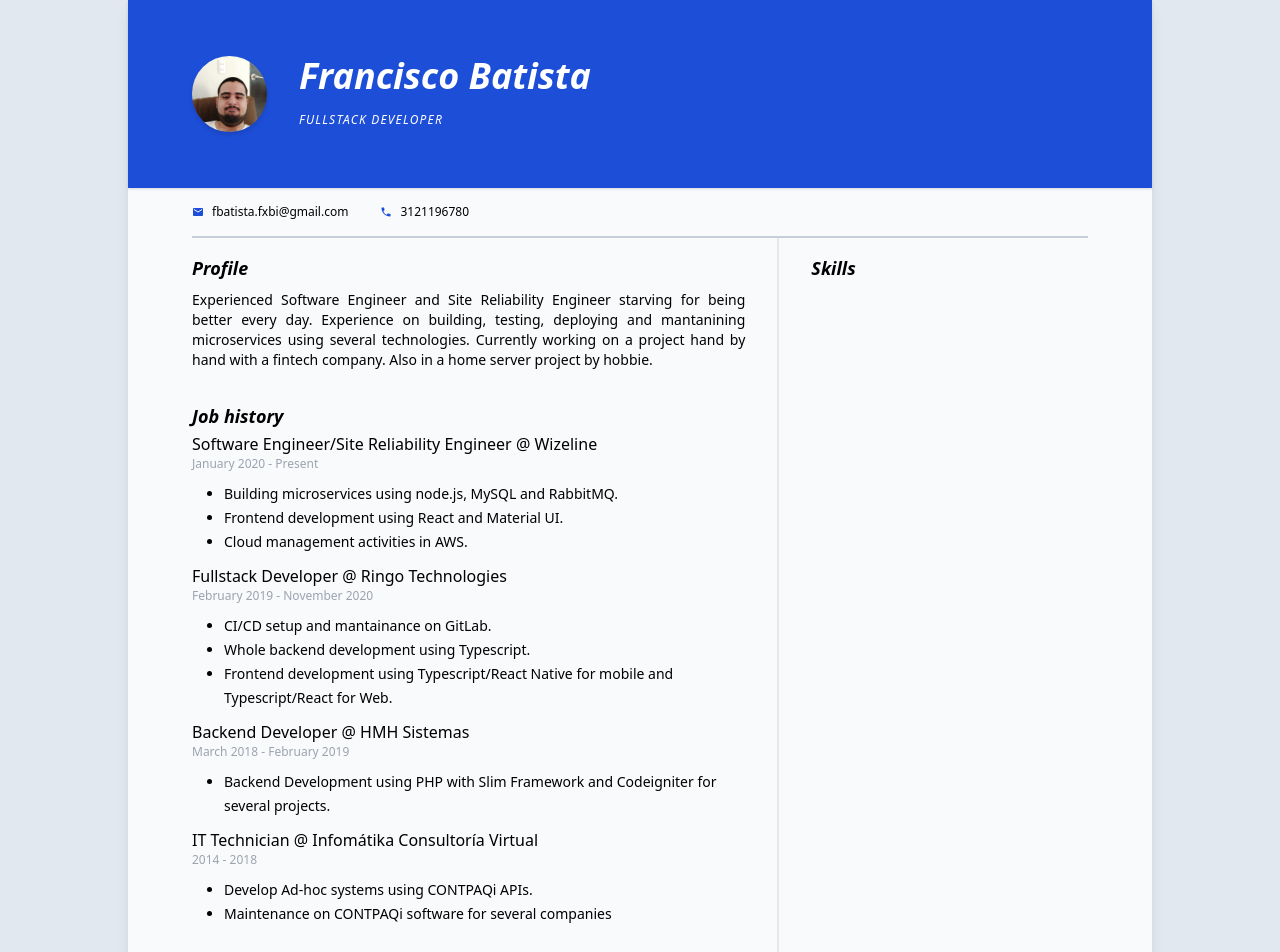
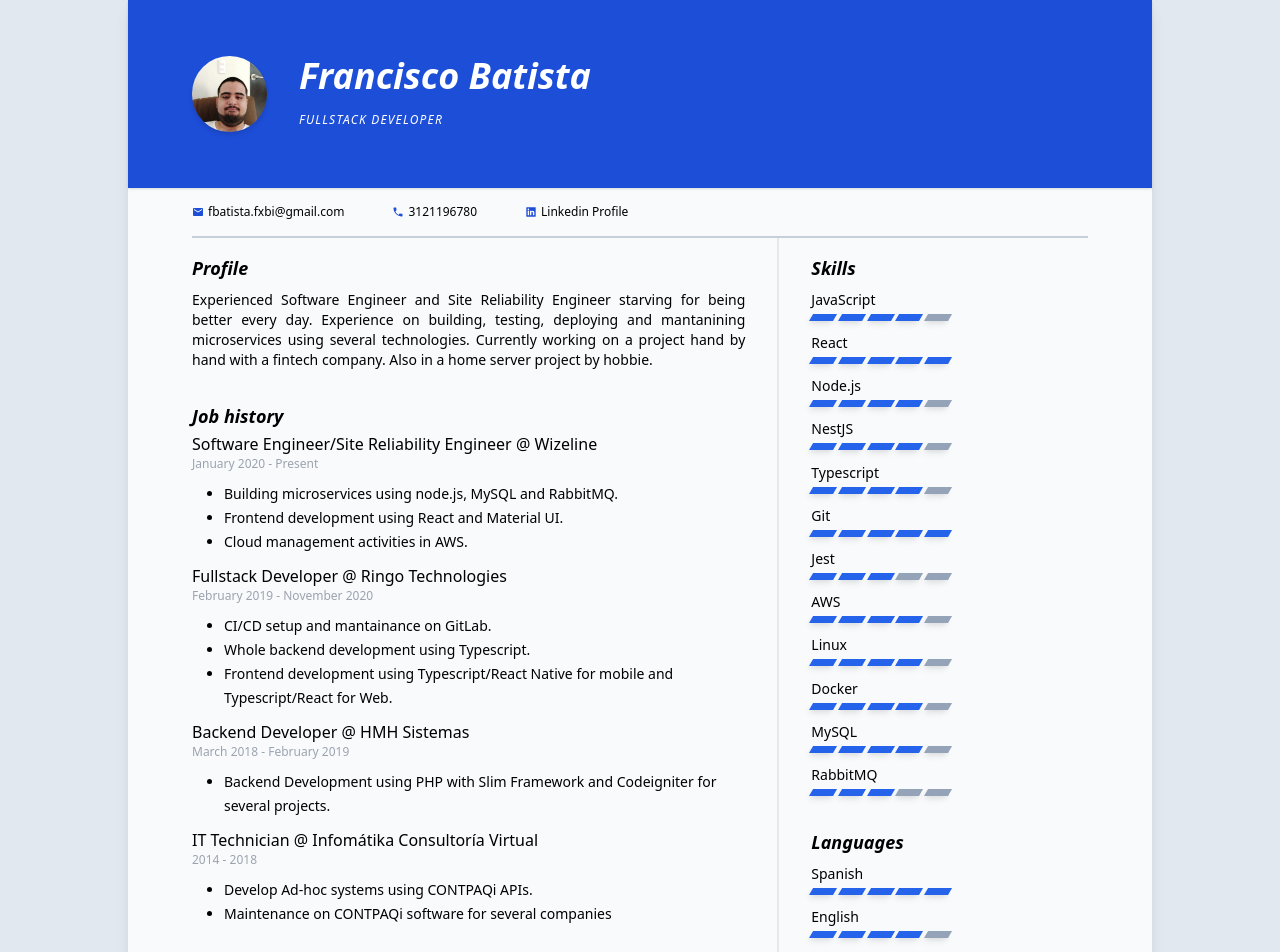
Before and after one commit to pacobatistadev/react.resume, a React (Vite) app: page / in a window 1280 px wide. Shown: the top 952 px of the page. Built offline with nearby package versions, Linux system fonts and the light colour scheme.

Commit message:
feat: base completed

```diff
--- a/src/App.tsx
+++ b/src/App.tsx
@@ -4,10 +4,15 @@ import Section from "./components/Section";
 import HistoryEntry from "./components/HistoryEntry";
 import ReferenceEntry from "./components/ReferenceEntry";
 import { MdEmail, MdPhone } from "react-icons/md";
-
-import referenceData from "./referenceData";
-
-import profile from "./assets/profile.jpeg";
+import { AiFillLinkedin } from "react-icons/ai";
+import referenceData from "./data/referenceData";
+import Skill from "./components/Skill";
+import skillsData from "./data/skillsData";
+import languagesData from "./data/languagesData";
+import Header from "./components/Header";
+import Contact from "./components/Contact";
+import personalData from "./data/personalData";
+import profile from "./assets/profile.jpg";
 
 function App() {
   const { t, i18n } = useTranslation();
@@ -29,10 +34,10 @@ function App() {
           />
           <div className="flex flex-col content-start items-start">
             <h1 className="font-sans text-4xl text-white font-bold italic pb-4">
-              Francisco Batista
+              {personalData.name}
             </h1>
             <h2 className="font-sans text-xs text-white tracking-widest italic uppercase">
-              Fullstack Developer
+              {t(personalData.title)}
             </h2>
           </div>
         </header>
@@ -40,14 +45,13 @@ function App() {
           <div className="py-4 flex items-center border-b-2 border-opacity-50 border-b-slate-400">
             <div className="flex flex-row text-xs">
               <div className="flex flex-row items-center mr-8">
-                <MdEmail className="mr-2 text-blue-700" />
-                <a href="mailto:fbatista.fxbi@gmail.com">
-                  fbatista.fxbi@gmail.com
-                </a>
+                <Contact type="email" value={personalData.email} />
               </div>
               <div className="flex flex-row items-center mr-8 ">
-                <MdPhone className="mr-2 text-blue-700 " />
-                <a href="tel:+523121196780">3121196780</a>
+                <Contact type="tel" value={personalData.tel} />
+              </div>
+              <div className="flex flex-row items-center mr-8 ">
+                <Contact type="linkedin" value={personalData.linkedin} />
               </div>
             </div>
           </div>
@@ -68,16 +72,20 @@ function App() {
               </Section>
               <Section section="references">
                 {referenceData.map((data, index) => (
-                  <ReferenceEntry
-                    key={index}
-                    {...data}
-                  />
+                  <ReferenceEntry key={index} {...data} />
                 ))}
               </Section>
             </main>
             <div className="flex-1 pl-8 pt-4">
               <Section section="skills">
-
+                {skillsData.map((data, index) => (
+                  <Skill key={index} {...data} />
+                ))}
+              </Section>
+              <Section section="languages">
+                {languagesData.map((data, index) => (
+                  <Skill translate key={index} {...data} />
+                ))}
               </Section>
             </div>
           </div>
--- /dev/null
+++ b/src/components/Contact.tsx
@@ -0,0 +1,48 @@
+import { FC, useMemo } from "react";
+
+import { MdEmail, MdPhone } from "react-icons/md";
+import { AiFillLinkedin } from "react-icons/ai";
+import { useTranslation } from "react-i18next";
+
+type ContactProps = {
+  type: "tel" | "email" | "linkedin";
+  value: string;
+};
+
+const Contact: FC<ContactProps> = (props) => {
+  const { t } = useTranslation();
+
+  const hrefValue = useMemo(() => {
+    switch (props.type) {
+      case "tel":
+        return `tel:+52${props.value}`;
+      case "email":
+        return `mailto:${props.value}`;
+      default:
+        return props.value;
+    }
+  }, [props.type, props.value]);
+
+  const displayValue = useMemo(() => {
+    if (props.type === "linkedin") {
+      return t("misc.linkedin");
+    }
+
+    return props.value;
+  }, [props.type, props.value]);
+
+  return (
+    <>
+      {props.type === "tel" && <MdPhone className="mr-1 text-blue-700 " />}
+      {props.type === "email" && <MdEmail className="mr-1 text-blue-700 " />}
+      {props.type === "linkedin" && (
+        <AiFillLinkedin className="mr-1 text-blue-700 " />
+      )}
+      <a className="mr-4" href={hrefValue}>
+        {displayValue}
+      </a>
+    </>
+  );
+};
+
+export default Contact;
--- /dev/null
+++ b/src/components/Header.tsx
@@ -0,0 +1,35 @@
+import { FC } from "react";
+import { useTranslation } from "react-i18next";
+
+import profile from "../assets/profile.jpeg";
+import personalData from '../data/personalData'
+
+type HeaderProps = {
+  children?: React.ReactNode;
+};
+
+const Header: FC<HeaderProps> = (props) => {
+  const { t } = useTranslation();
+
+  return (
+    <header className="bg-blue-700 px-16 py-14 flex flex-row shadow">
+      <img
+        height={75}
+        width={75}
+        src={profile}
+        alt="Profile photo"
+        className="rounded-full shadow-md mr-8"
+      />
+      <div className="flex flex-col content-start items-start">
+        <h1 className="font-sans text-4xl text-white font-bold italic pb-4">
+          {personalData.name}
+        </h1>
+        <h2 className="font-sans text-xs text-white tracking-widest italic uppercase">
+          {t(personalData.title)}
+        </h2>
+      </div>
+    </header>
+  );
+};
+
+export default Header;
--- a/src/components/ReferenceEntry.tsx
+++ b/src/components/ReferenceEntry.tsx
@@ -1,5 +1,6 @@
 import { FC } from "react";
 import { useTranslation } from "react-i18next";
+import Contact from './Contact';
 import { MdEmail, MdPhone } from "react-icons/md";
 import { AiFillLinkedin } from "react-icons/ai";
 
@@ -20,25 +21,12 @@ const ReferenceEntry: FC<ReferenceEntryProps> = (props) => {
         {props.name} {t("references.from")} {props.company}
       </h4>
       <div className="mt-1 text-xs flex flex-row items-center">
-        <MdEmail className="mr-1 text-blue-700" />
-        <a className="mr-4" href={`mailto:${props.email}`}>
-          {props.email}
-        </a>
+        <Contact type="email" value={props.email}/>
         {props.tel && (
-          <>
-            <MdPhone className="mr-1 text-blue-700 " />
-            <a className="mr-4" href={`tel:+52${props.tel}`}>
-              {props.tel}
-            </a>
-          </>
+          <Contact type="tel" value={props.tel} />
         )}
         {props.linkedin && (
-          <>
-            <AiFillLinkedin className="mr-1 text-blue-700 " />
-            <a className="mr-4" href={props.linkedin}>
-              {t('references.linkedin')}
-            </a>
-          </>
+          <Contact type="linkedin" value={props.linkedin} />
         )}
       </div>
     </div>
--- a/src/components/Section.tsx
+++ b/src/components/Section.tsx
@@ -2,7 +2,7 @@ import { FC } from "react";
 import { useTranslation } from "react-i18next";
 
 type SectionProps = {
-  section: 'profile' | 'job' | 'education' | 'references' | 'skills'
+  section: 'profile' | 'job' | 'education' | 'references' | 'skills' | 'languages'
   children?: React.ReactNode
 }
 
--- /dev/null
+++ b/src/components/Skill.tsx
@@ -0,0 +1,28 @@
+import { FC } from "react";
+import { useTranslation } from "react-i18next";
+
+const fiveElArr = new Array(5).fill(1);
+
+type SectionProps = {
+  name: string;
+  level: 1 | 2 | 3 | 4 | 5;
+  translate?: boolean
+  children?: React.ReactNode;
+};
+
+const Skill: FC<SectionProps> = (props) => {
+  const { t } = useTranslation();
+
+  return (
+    <div className="mb-3 flex flex-col">
+      <h4 className="text-sm mb-1">{props.translate ? t(props.name) : props.name}</h4>
+      <div className="skill-meter-container flex flex-row">
+        {fiveElArr.map((_: any, index: number) => (
+          <div key={index} className={`skill-meter shadow-md ${index < props.level ? 'bg-blue-600' : 'bg-slate-400'} }`} />
+        ))}
+      </div>
+    </div>
+  );
+};
+
+export default Skill;
--- /dev/null
+++ b/src/data/languagesData.ts
@@ -0,0 +1,17 @@
+type LanguagesDataType = {
+  name: string;
+  level: 1 | 2 | 3 | 4 | 5;
+};
+
+const languagesData: LanguagesDataType[] = [
+  {
+    name: "languages.es",
+    level: 5,
+  },
+  {
+    name: "languages.en",
+    level: 4,
+  },
+];
+
+export default languagesData;
--- /dev/null
+++ b/src/data/personalData.ts
@@ -0,0 +1,9 @@
+const personalData = {
+  name: 'Francisco Batista',
+  title: 'header.title', // Translate
+  email: 'fbatista.fxbi@gmail.com',
+  tel: '3121196780',
+  linkedin: 'https://www.linkedin.com/in/francisco-xavier-batista-ibarra/',
+}
+
+export default personalData;
--- /dev/null
+++ b/src/data/skillsData.ts
@@ -0,0 +1,57 @@
+type SkillsDataType = {
+  name: string,
+  level: 1 | 2 | 3| 4| 5
+}
+
+const skillsData: SkillsDataType[] = [
+  {
+    name: 'JavaScript',
+    level: 4,
+  },
+  {
+    name: 'React',
+    level: 5,
+  },
+  {
+    name: 'Node.js',
+    level: 4,
+  },
+  {
+    name: 'NestJS',
+    level: 4,
+  },
+  {
+    name: 'Typescript',
+    level: 4,
+  },
+  {
+    name: 'Git',
+    level: 5,
+  },
+  {
+    name: 'Jest',
+    level: 3,
+  },
+  {
+    name: 'AWS',
+    level: 4,
+  },
+  {
+    name: 'Linux',
+    level: 4,
+  },
+  {
+    name: 'Docker',
+    level: 4,
+  },
+  {
+    name: 'MySQL',
+    level: 4,
+  },
+  {
+    name: 'RabbitMQ',
+    level: 3,
+  },
+]
+
+export default skillsData;
--- a/src/index.css
+++ b/src/index.css
@@ -14,3 +14,13 @@ body {
   @apply pt-4;
   flex: 2;
 }
+
+.skill-meter-container {
+  transform: skewX(-30deg);
+}
+
+.skill-meter {
+  height: 0.45rem;
+  width: 1.5rem;
+  margin-right: 0.3rem;
+}
--- a/src/translations/en.ts
+++ b/src/translations/en.ts
@@ -1,7 +1,11 @@
 const en = {
   default: {
     misc: {
-      wip: 'Work in progress'
+      wip: 'Work in progress',
+      linkedin: 'Linkedin Profile'
+    },
+    header: {
+      title: 'Fullstack developer',
     },
     profile: {
       title: 'Profile',
@@ -67,6 +71,11 @@ const en = {
     },
     skills: {
       title: 'Skills',
+    },
+    languages: {
+      title: 'Languages',
+      en: 'English',
+      es: 'Spanish',
     }
   }
 }
```
Also changed, not shown: src/assets/profile.jpeg (deleted), src/assets/profile.jpg (added), src/data/referenceData.ts (renamed from src/referenceData.ts).
